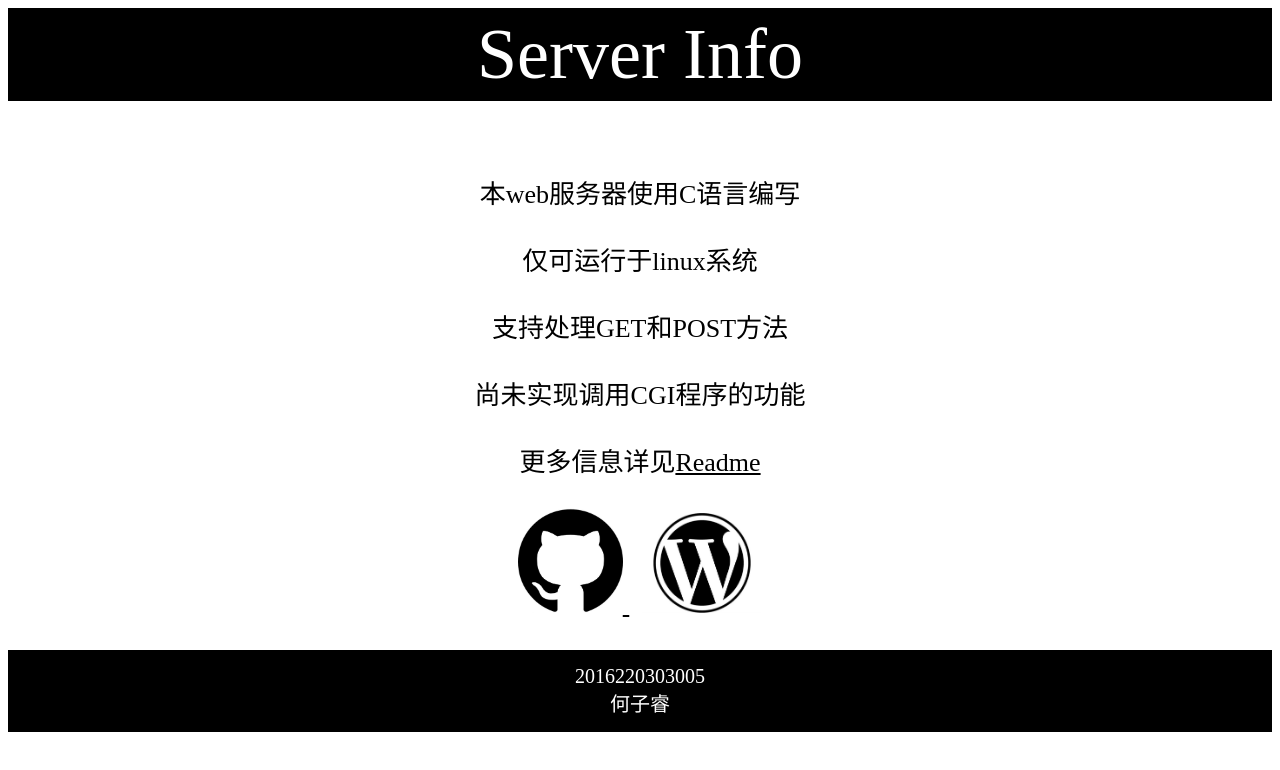
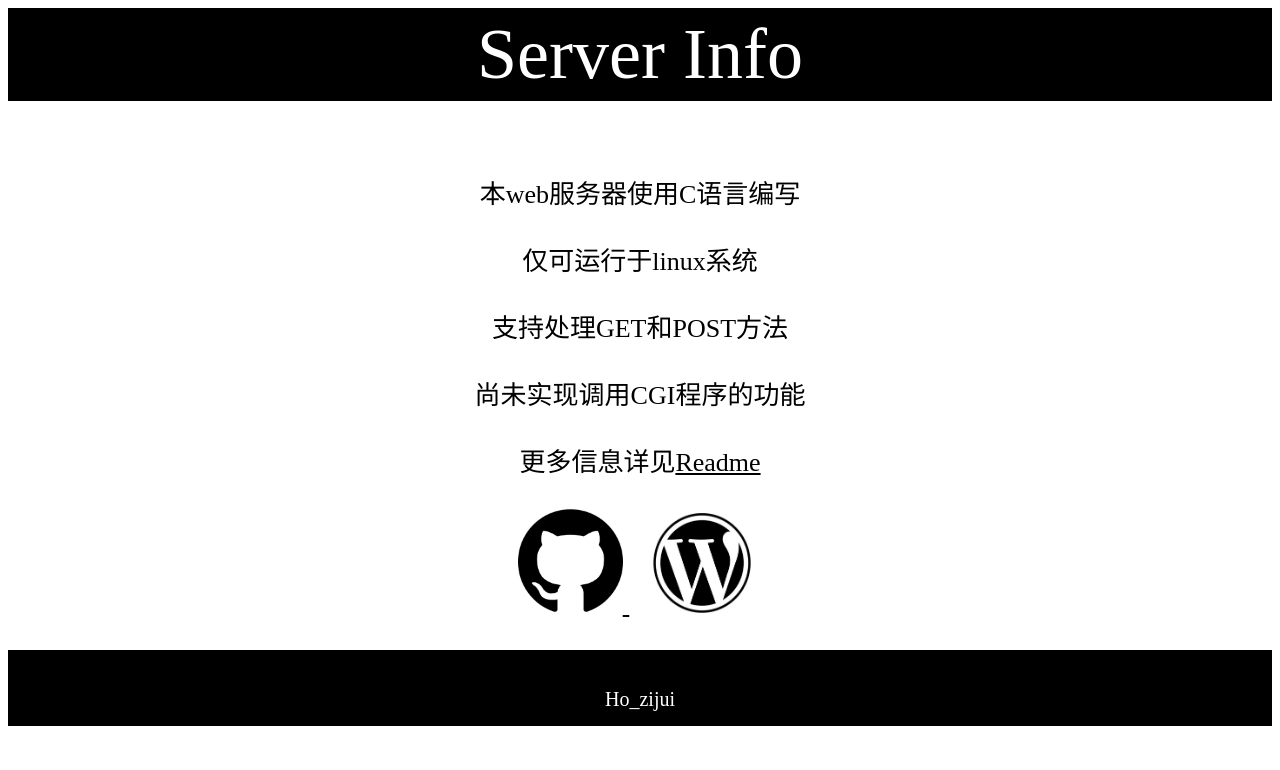
Before and after one commit to hozijui/SimpleHttpd, a plain HTML site: page htdocs/index.html in a window 1280 px wide. Drawn offline with Linux system fonts and the light colour scheme.

Commit message:
更新 'htdocs/index.html'

```diff
--- a/htdocs/index.html
+++ b/htdocs/index.html
@@ -67,9 +67,9 @@
 
         <footer>
             <div style="font-size: 20px;">
-                <font>2016220303005</font>
+                <font></font>
                 <br>
-                <font>何子睿</font>
+                <font>Ho_zijui</font>
                 <br>
             </div>
         </footer>
```
